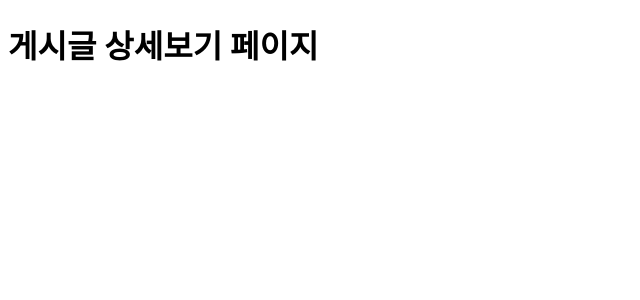
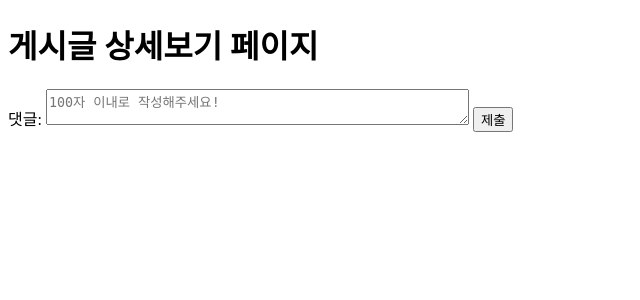
Before and after one commit to yoonion/tour-look-project, a Flask app: page /post/1 in a window 1280 px wide. Shown: the top 300 px of the page, without its empty margins (0-640 px from the left). Run offline with Flask 3, Linux system fonts and the light colour scheme.

Commit message:
Feat: 게시글 상세페이지 html기본구성

```diff
--- a/templates/post_detail.html
+++ b/templates/post_detail.html
@@ -1,11 +1,35 @@
 <!DOCTYPE html>
 <html lang="en">
-<head>
-    <meta charset="UTF-8">
-    <meta name="viewport" content="width=device-width, initial-scale=1.0">
+  <head>
+    <meta charset="UTF-8" />
+    <meta name="viewport" content="width=device-width, initial-scale=1.0" />
     <title>게시글 상세보기</title>
-</head>
-<body>
+  </head>
+  <body>
     <h1>게시글 상세보기 페이지</h1>
-</body>
+    <div class="detail-container">
+      <h2 class="detail-title"></h2>
+      <p class="detail-user"></p>
+      <p class="detail-main"></p>
+    </div>
+    <form action="#">
+      <!-- display: flex -->
+      <label for="comment">댓글:</label>
+      <textarea
+        id="comment"
+        name="comment"
+        rows="2"
+        cols="50"
+        placeholder="100자 이내로 작성해주세요!"></textarea>
+
+      <input type="submit" value="제출" />
+    </form>
+    <div class="comment-container">
+      <!-- ffor돌리기 -->
+      <div class="comment-card">
+        <p class="comment-user"></p>
+        <p class="comment-main"></p>
+      </div>
+    </div>
+  </body>
 </html>
```
